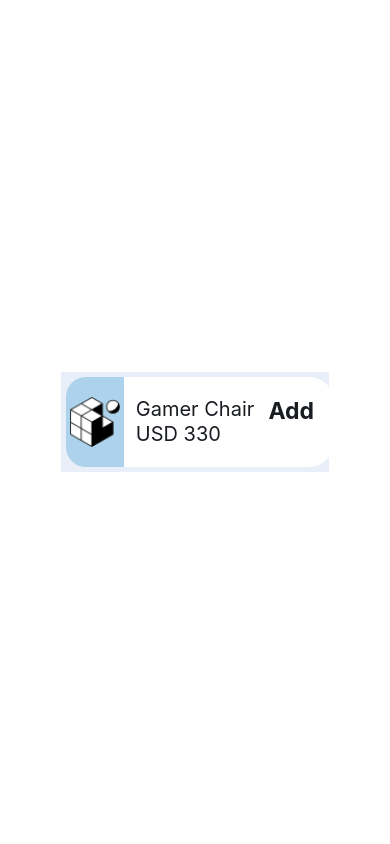
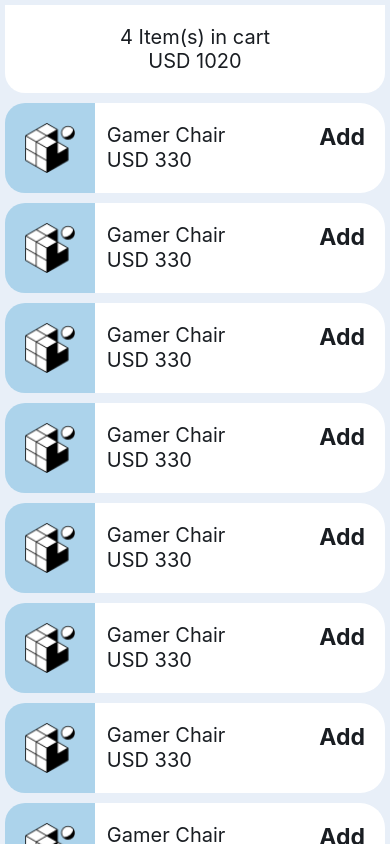
Before and after one commit to jimibilibob/productsApp, a React Native app: screen / in a window 390 px wide. Built offline with nearby package versions, Linux system fonts and the light colour scheme.

Commit message:
CardCart design

```diff
--- a/App.tsx
+++ b/App.tsx
@@ -3,16 +3,6 @@ import ProductScreen from './src/screens/ProductScreen';
 
 export default function App() {
   return (
-    <View style={styles.container}>
       <ProductScreen></ProductScreen>
-    </View>
   );
 }
-
-const styles = StyleSheet.create({
-  container: {
-    flex: 1,
-    alignItems: 'center',
-    justifyContent: 'center',
-  },
-});
--- /dev/null
+++ b/src/components/CardCart.tsx
@@ -0,0 +1,31 @@
+import { StyleSheet, Text, View } from 'react-native'
+import React from 'react'
+import { textColor, backgroundColor } from '../constants/styles';
+
+const CardCart = () => {
+  return (
+    <View style={ styles.container }>
+      <Text style={ styles.text }>4 Item(s) in cart</Text>
+      <Text style={ styles.text }>USD 1020</Text>
+    </View>
+  )
+}
+
+export default CardCart
+
+const styles = StyleSheet.create({
+    container: {
+        padding: 20,
+        margin: 5,
+        borderBottomLeftRadius: 20,
+        borderBottomRightRadius: 20,
+        backgroundColor: '#FFF'
+    },
+    text: {
+        color: textColor,
+        textAlign: 'center',
+        fontSize: 20,
+        borderBottomLeftRadius: 20,
+        borderBottomRightRadius: 20,
+    }
+})
--- a/src/components/CardProduct.tsx
+++ b/src/components/CardProduct.tsx
@@ -24,7 +24,6 @@ const styles = StyleSheet.create({
     container: {
         flexDirection: 'row',
         backgroundColor: '#FFF',
-        width: "100%",
         borderRadius: 25,
         margin: 5
     },
--- a/src/screens/ProductScreen.tsx
+++ b/src/screens/ProductScreen.tsx
@@ -1,14 +1,25 @@
-import { StyleSheet,  View, SafeAreaView, StatusBar } from 'react-native'
-import React from 'react'
+import { StyleSheet,  View, SafeAreaView, StatusBar, ScrollView } from 'react-native'
+import React from 'react';
+
 import CardProduct from '../components/CardProduct';
+import CardCart from '../components/CardCart';
 import { backgroundColor } from '../constants/styles';
 
 const ProductScreen = () => {
   return (
     <SafeAreaView style={styles.safeArea}>
-        <View style= {{ flex: 1, width: "100%", backgroundColor: backgroundColor }}>
-            <CardProduct/>
-        </View>
+      <CardCart></CardCart>
+      <ScrollView style={styles.scrollView}>
+          <CardProduct/>
+          <CardProduct/>
+          <CardProduct/>
+          <CardProduct/>
+          <CardProduct/>
+          <CardProduct/>
+          <CardProduct/>
+          <CardProduct/>
+          <CardProduct/>
+      </ScrollView>
     </SafeAreaView>
   )
 }
@@ -17,6 +28,11 @@ export default ProductScreen
 
 const styles = StyleSheet.create({
     safeArea: {
-        paddingTop: StatusBar.currentHeight,
+      flex: 1,
+      paddingTop: StatusBar.currentHeight,
+      backgroundColor: backgroundColor
+    },
+    scrollView: {
+      flex: 1
     }
 })
```
